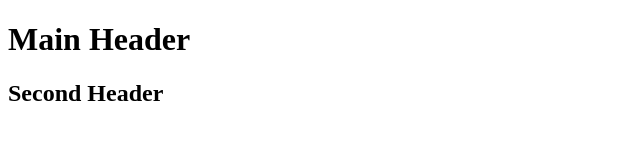
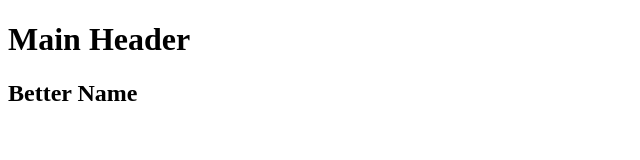
Before and after one commit to jdtdesigns/project_example, a plain HTML site: page index.html in a window 1280 px wide. Shown: the full height of the page, 0-640 px from the left. Drawn offline with Linux system fonts and the light colour scheme.

Commit message:
changed second header to better name

```diff
--- a/index.html
+++ b/index.html
@@ -11,7 +11,7 @@
 
   <h1>Main Header</h1>
 
-  <h2>Second Header</h2>
+  <h2>Better Name</h2>
 
   <script src="js/app.js"></script>
 </body>
```
